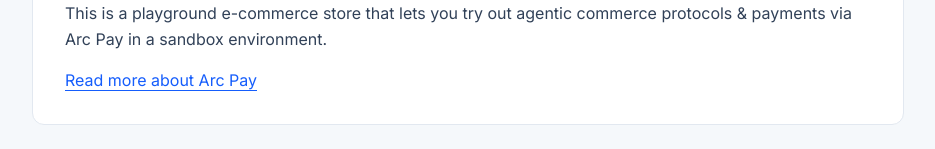
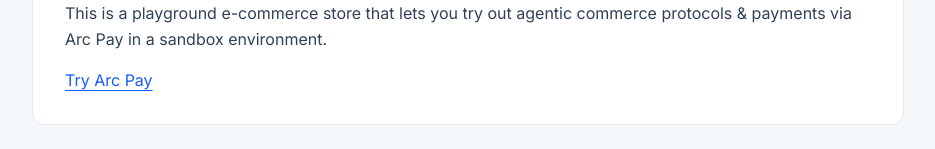
Before and after one commit to superfaceai/arcpay-merchant-demo, a Next.js app: page / in a window 1280 px wide. Shown: the part 165-314 px from the top of the page, without its empty margins (172-1107 px from the left). Built offline with nearby package versions, Linux system fonts and the light colour scheme; no server answers; the database is empty.

Commit message:
feat: Update CTA

```diff
--- a/app/page.tsx
+++ b/app/page.tsx
@@ -36,7 +36,7 @@
                 target="_blank"
                 className="underline underline-offset-4 hover:no-underline text-blue-600 dark:text-blue-400 hover:text-blue-700 dark:hover:text-blue-300 transition-colors"
               >
-                Read more about Arc Pay
+                Try Arc Pay
               </a>
             </p>
           </div>
```
